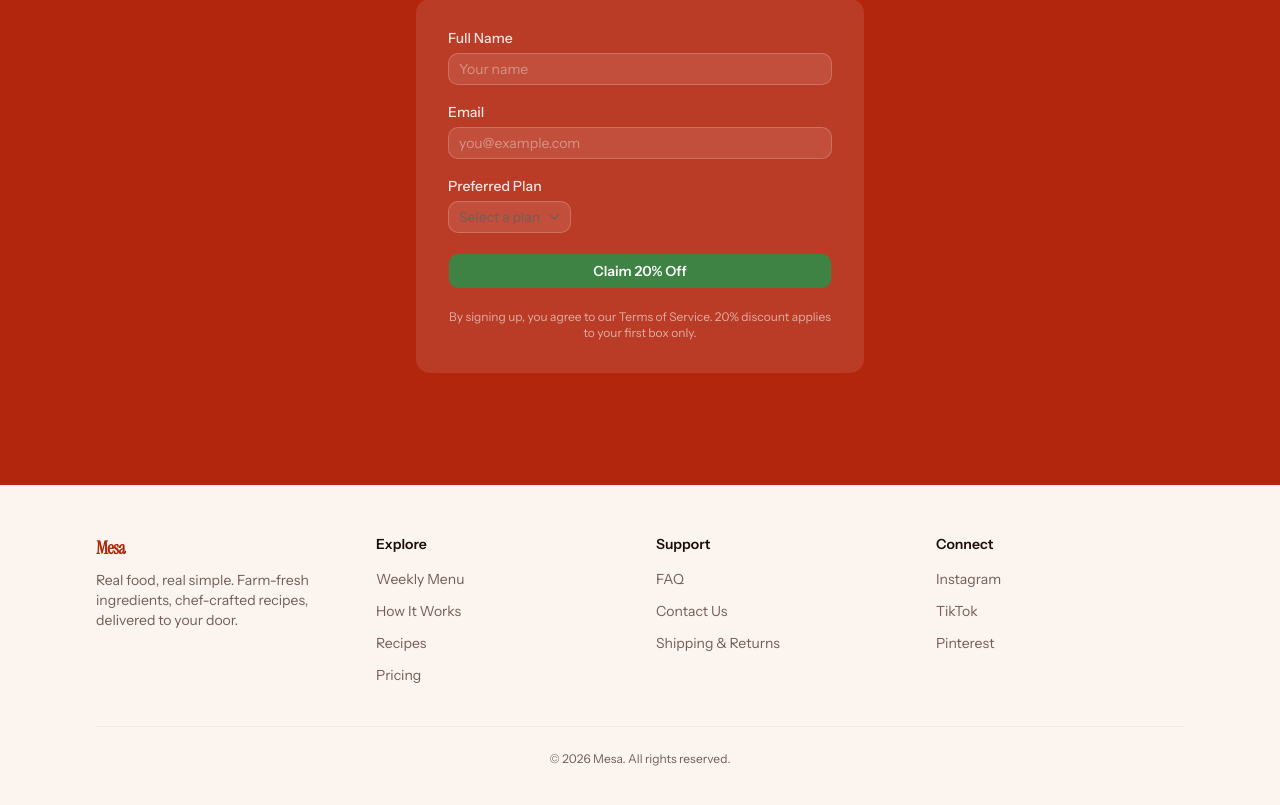
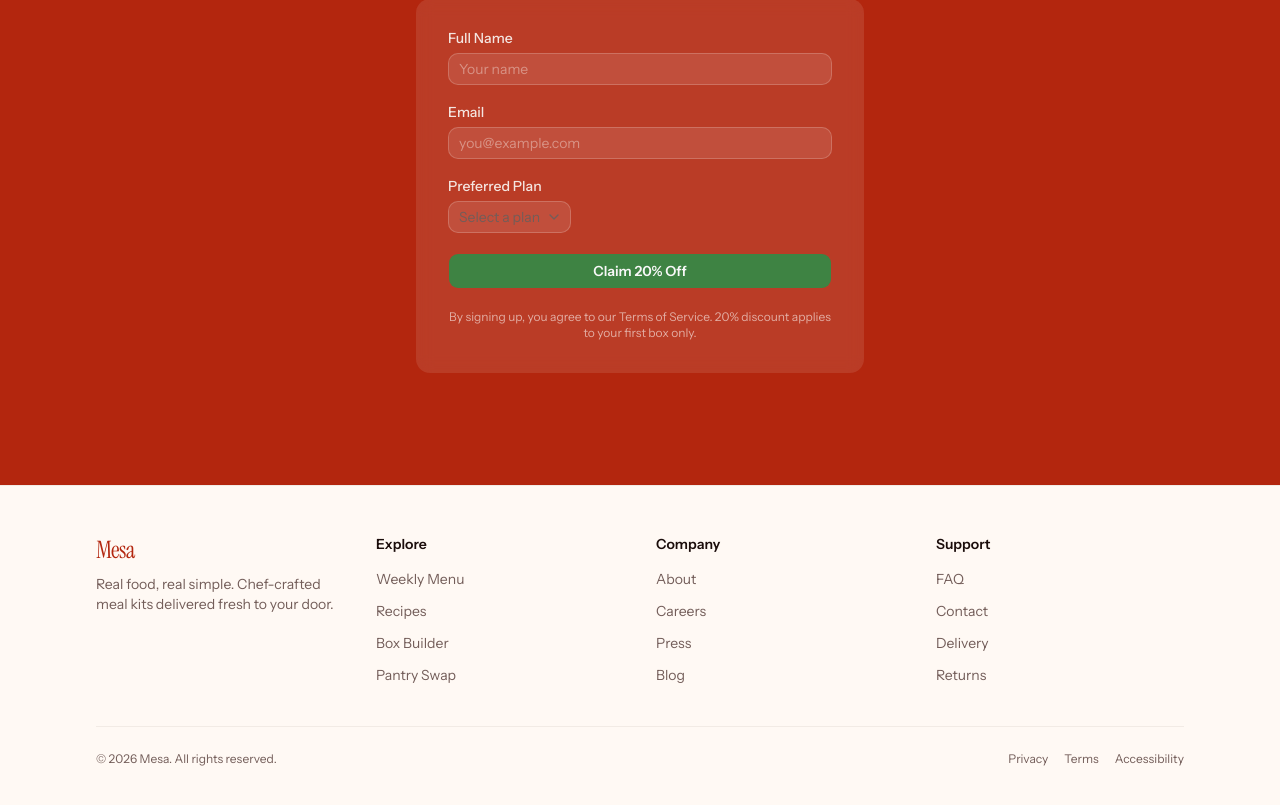
Before and after one commit to anas-khan-antimatter/mkt-mesa-kitchen, a Next.js app: page / in a window 1280 px wide. Shown: the part 4458-5263 px from the top of the page. Built offline with nearby package versions, Linux system fonts and the light colour scheme.

Commit message:
antimatter: checkpoint c-1790732970995-ea1vk

```diff
--- a/src/components/site-footer.tsx
+++ b/src/components/site-footer.tsx
@@ -1,31 +1,54 @@
 import Link from "next/link";
 
 const footerLinks = [
-  { href: "#menu", label: "Weekly Menu" },
-  { href: "#how-it-works", label: "How It Works" },
-  { href: "#recipes", label: "Recipes" },
-  { href: "#pricing", label: "Pricing" },
+  {
+    title: "Explore",
+    links: [
+      { label: "Weekly Menu", href: "/menu" },
+      { label: "Recipes", href: "/recipes" },
+      { label: "Box Builder", href: "/box-builder" },
+      { label: "Pantry Swap", href: "/pantry-swap" },
+    ],
+  },
+  {
+    title: "Company",
+    links: [
+      { label: "About", href: "#" },
+      { label: "Careers", href: "#" },
+      { label: "Press", href: "#" },
+      { label: "Blog", href: "#" },
+    ],
+  },
+  {
+    title: "Support",
+    links: [
+      { label: "FAQ", href: "#" },
+      { label: "Contact", href: "#" },
+      { label: "Delivery", href: "#" },
+      { label: "Returns", href: "#" },
+    ],
+  },
 ];
 
 export function SiteFooter() {
   return (
-    <footer className="border-t border-border/40 bg-muted/30">
+    <footer className="border-t border-border/40 bg-background">
       <div className="container mx-auto max-w-6xl px-4 py-12 sm:px-6 lg:px-8">
         <div className="grid gap-8 sm:grid-cols-2 lg:grid-cols-4">
           <div>
-            <h3 className="font-heading text-lg font-semibold tracking-tight">
-              <span className="text-primary">Mesa</span>
-            </h3>
-            <p className="mt-2 text-sm text-muted-foreground">
-              Real food, real simple. Farm-fresh ingredients, chef-crafted
-              recipes, delivered to your door.
+            <Link href="/" className="font-heading text-2xl tracking-tight text-primary">
+              Mesa
+            </Link>
+            <p className="mt-2 text-sm text-muted-foreground max-w-xs">
+              Real food, real simple. Chef-crafted meal kits delivered fresh to your door.
             </p>
           </div>
-          <div>
-            <h4 className="mb-3 text-sm font-semibold">Explore</h4>
+          {footerLinks.map((group) => (
+            <div key={group.title}>
+              <h3 className="text-sm font-semibold text-foreground mb-3">{group.title}</h3>
               <ul className="space-y-2">
-              {footerLinks.map((link) => (
-                <li key={link.href}>
+                {group.links.map((link) => (
+                  <li key={link.label}>
                     <Link
                       href={link.href}
                       className="text-sm text-muted-foreground transition-colors hover:text-foreground"
@@ -36,67 +59,17 @@ export function SiteFooter() {
                 ))}
               </ul>
             </div>
-          <div>
-            <h4 className="mb-3 text-sm font-semibold">Support</h4>
-            <ul className="space-y-2">
-              <li>
-                <a
-                  href="#"
-                  className="text-sm text-muted-foreground transition-colors hover:text-foreground"
-                >
-                  FAQ
-                </a>
-              </li>
-              <li>
-                <a
-                  href="#"
-                  className="text-sm text-muted-foreground transition-colors hover:text-foreground"
-                >
-                  Contact Us
-                </a>
-              </li>
-              <li>
-                <a
-                  href="#"
-                  className="text-sm text-muted-foreground transition-colors hover:text-foreground"
-                >
-                  Shipping & Returns
-                </a>
-              </li>
-            </ul>
+          ))}
         </div>
-          <div>
-            <h4 className="mb-3 text-sm font-semibold">Connect</h4>
-            <ul className="space-y-2">
-              <li>
-                <a
-                  href="#"
-                  className="text-sm text-muted-foreground transition-colors hover:text-foreground"
-                >
-                  Instagram
-                </a>
-              </li>
-              <li>
-                <a
-                  href="#"
-                  className="text-sm text-muted-foreground transition-colors hover:text-foreground"
-                >
-                  TikTok
-                </a>
-              </li>
-              <li>
-                <a
-                  href="#"
-                  className="text-sm text-muted-foreground transition-colors hover:text-foreground"
-                >
-                  Pinterest
-                </a>
-              </li>
-            </ul>
+        <div className="mt-10 border-t border-border/40 pt-6 flex flex-col sm:flex-row items-center justify-between gap-4">
+          <p className="text-xs text-muted-foreground">
+            &copy; {new Date().getFullYear()} Mesa. All rights reserved.
+          </p>
+          <div className="flex gap-4 text-xs text-muted-foreground">
+            <Link href="#" className="hover:text-foreground transition-colors">Privacy</Link>
+            <Link href="#" className="hover:text-foreground transition-colors">Terms</Link>
+            <Link href="#" className="hover:text-foreground transition-colors">Accessibility</Link>
           </div>
-        </div>
-        <div className="mt-10 border-t border-border/40 pt-6 text-center text-xs text-muted-foreground">
-          <p>&copy; {new Date().getFullYear()} Mesa. All rights reserved.</p>
         </div>
       </div>
     </footer>
```
Lines whose indentation alone changed are shown as unchanged.
